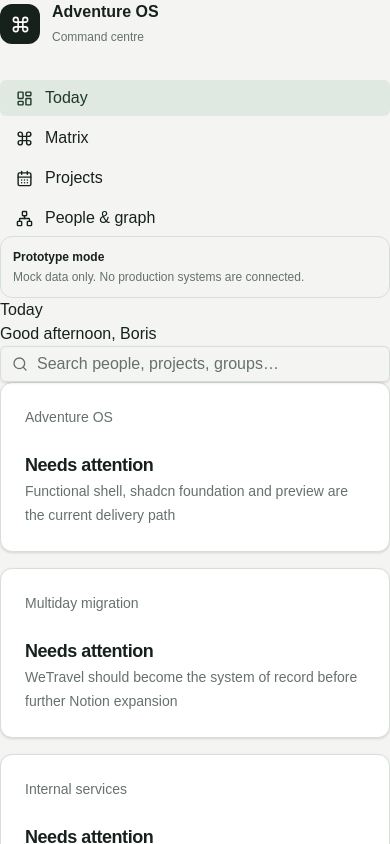
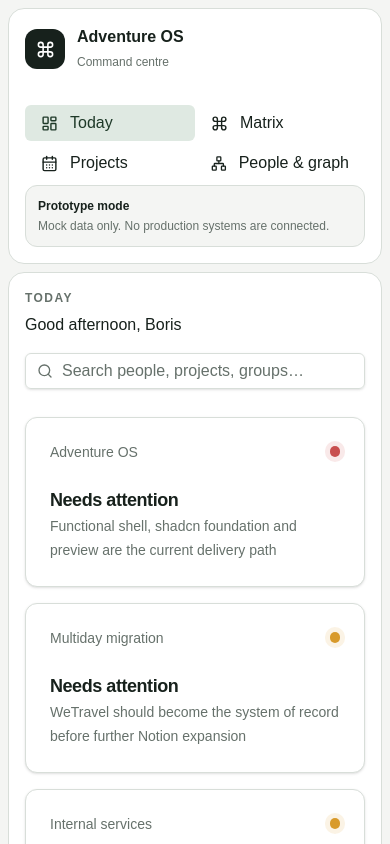
Before and after one commit to ZabljakOutdoorHQ/adventure-os, a Next.js app: page / in a window 390 px wide. Shown: the top 844 px of the page. Built offline with nearby package versions, Linux system fonts and the light colour scheme.

Commit message:
fix(ui): restore spatial shell layout

```diff
--- a/app/globals.css
+++ b/app/globals.css
@@ -17,8 +17,9 @@
   --ring: #6d8577;
   --accent: #dfe9e2;
   --accent-foreground: #1e3928;
-  --warning: #f4e8cf;
-  --danger: #f4dddd;
+  --warning: #d89a2b;
+  --danger: #c84e4e;
+  --success: #4e8b63;
   --radius: 1rem;
 }
 
@@ -44,3 +45,162 @@
 textarea {
   font: inherit;
 }
+
+.app-shell {
+  display: grid;
+  min-height: 100vh;
+  grid-template-columns: 238px minmax(0, 1fr) 310px;
+  gap: 0.75rem;
+  padding: 0.75rem;
+}
+
+.primary-sidebar,
+.main-workspace,
+.ai-sidebar {
+  border: 1px solid var(--border);
+  border-radius: var(--radius);
+  background: var(--card);
+}
+
+.primary-sidebar,
+.ai-sidebar {
+  display: flex;
+  min-height: calc(100vh - 1.5rem);
+  flex-direction: column;
+  padding: 1rem;
+}
+
+.main-workspace {
+  min-width: 0;
+  padding: clamp(1rem, 2.5vw, 2rem);
+  overflow: hidden;
+}
+
+.workspace-header {
+  display: flex;
+  align-items: flex-start;
+  justify-content: space-between;
+  gap: 1rem;
+  margin-bottom: 1.75rem;
+}
+
+.eyebrow {
+  margin: 0 0 0.35rem;
+  color: var(--muted-foreground);
+  font-size: 0.75rem;
+  font-weight: 700;
+  letter-spacing: 0.12em;
+  text-transform: uppercase;
+}
+
+.nav-button {
+  display: flex;
+  width: 100%;
+  align-items: center;
+  justify-content: flex-start;
+  gap: 0.75rem;
+}
+
+.search-box {
+  min-width: 290px;
+}
+
+.search-results {
+  position: absolute;
+  z-index: 20;
+  top: calc(100% + 0.4rem);
+  right: 0;
+  width: 100%;
+  border: 1px solid var(--border);
+  border-radius: 0.8rem;
+  background: var(--card);
+  padding: 0.4rem;
+  box-shadow: 0 18px 50px rgb(23 33 28 / 0.12);
+}
+
+.matrix-grid {
+  display: grid;
+  grid-template-columns: repeat(3, minmax(0, 1fr));
+  gap: 0.8rem;
+}
+
+.matrix-card {
+  display: flex;
+  min-height: 220px;
+  flex-direction: column;
+}
+
+.project-row {
+  display: grid;
+  grid-template-columns: 1.1fr 1.6fr 0.7fr auto;
+  align-items: center;
+  gap: 1rem;
+}
+
+.status-dot {
+  width: 0.65rem;
+  height: 0.65rem;
+  flex: 0 0 auto;
+  border-radius: 999px;
+  background: var(--success);
+  box-shadow: 0 0 0 5px rgb(78 139 99 / 0.12);
+}
+
+.status-watch {
+  background: var(--warning);
+  box-shadow: 0 0 0 5px rgb(216 154 43 / 0.12);
+}
+
+.status-urgent {
+  background: var(--danger);
+  box-shadow: 0 0 0 5px rgb(200 78 78 / 0.12);
+}
+
+@media (max-width: 1180px) {
+  .app-shell {
+    grid-template-columns: 210px minmax(0, 1fr);
+  }
+
+  .ai-sidebar {
+    grid-column: 1 / -1;
+    min-height: 280px;
+  }
+
+  .matrix-grid {
+    grid-template-columns: repeat(2, minmax(0, 1fr));
+  }
+}
+
+@media (max-width: 760px) {
+  .app-shell {
+    display: block;
+    padding: 0.5rem;
+  }
+
+  .primary-sidebar,
+  .main-workspace,
+  .ai-sidebar {
+    min-height: auto;
+    margin-bottom: 0.5rem;
+  }
+
+  .primary-sidebar nav {
+    display: grid;
+    grid-template-columns: repeat(2, minmax(0, 1fr));
+  }
+
+  .workspace-header {
+    flex-direction: column;
+  }
+
+  .workspace-header > div:last-child,
+  .search-box {
+    width: 100%;
+    min-width: 0;
+  }
+
+  .matrix-grid,
+  .project-row {
+    grid-template-columns: 1fr;
+  }
+}
```
